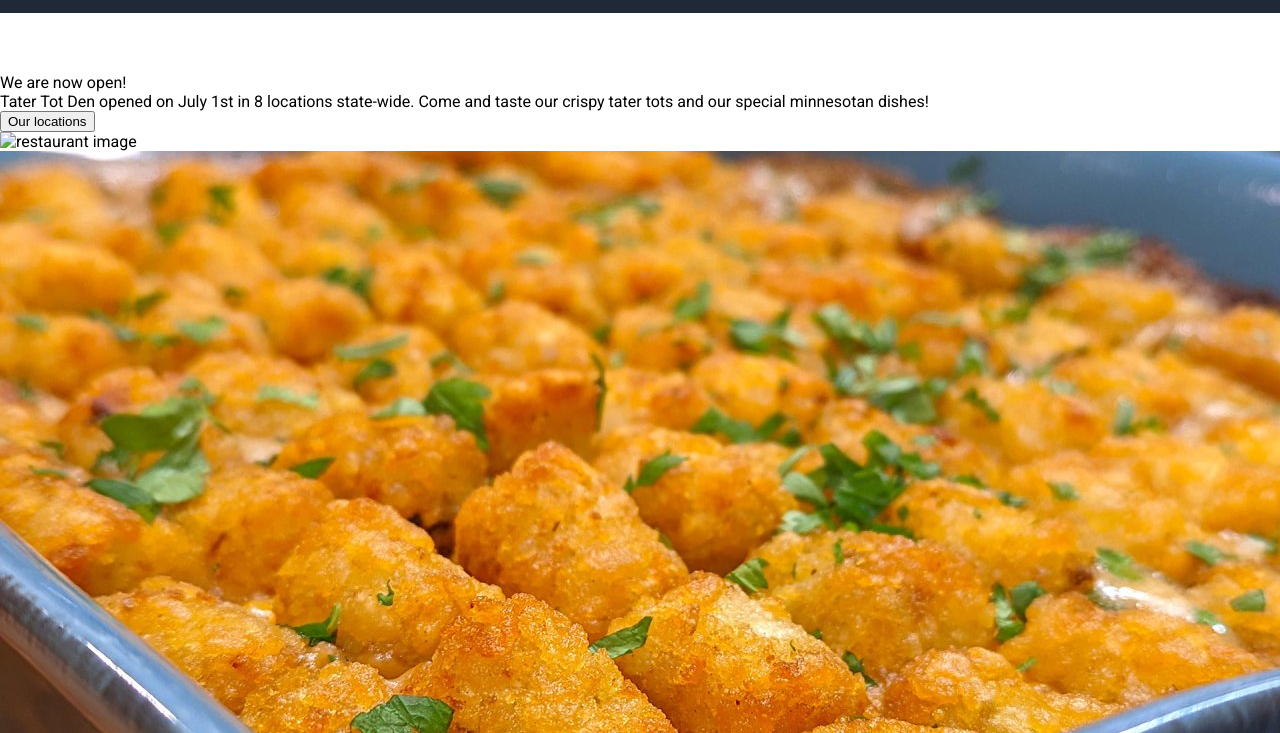
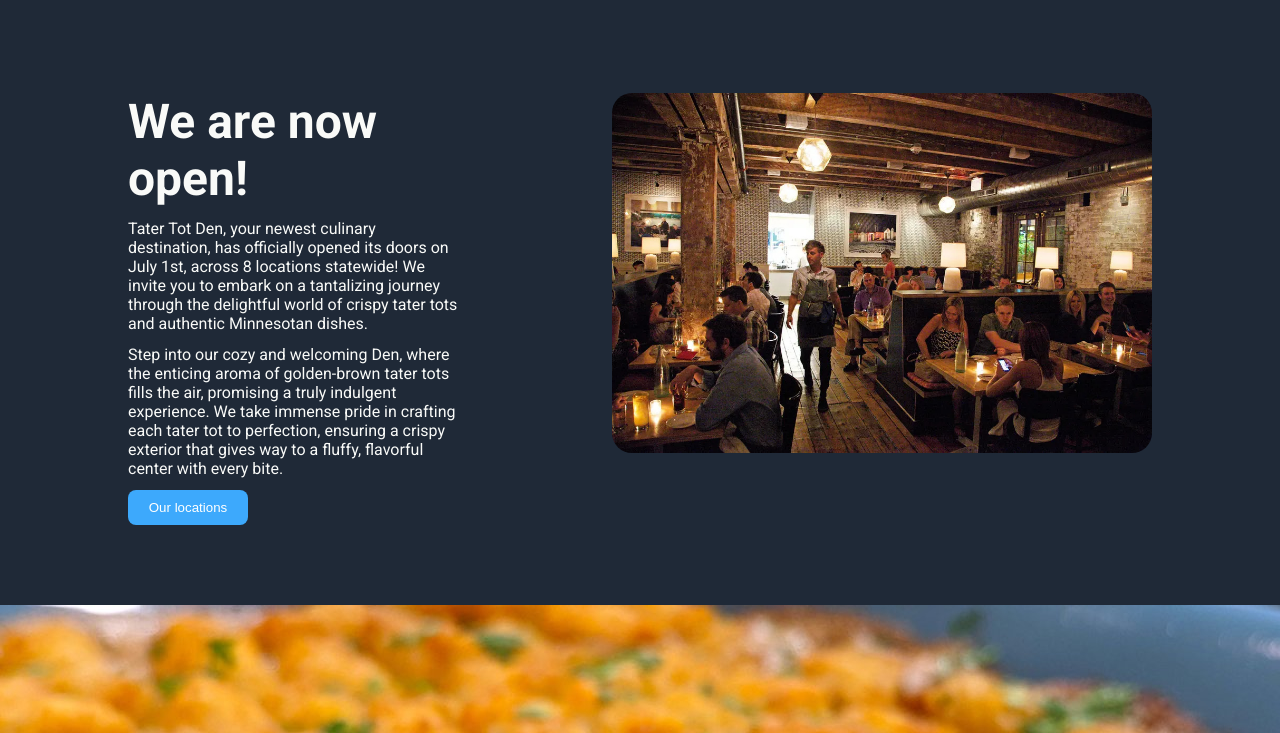
Before and after one commit to DanieleDEOG/css-landing-page, a plain HTML site: page index.html in a window 1280 px wide. Shown: the part 67-800 px from the top of the page. Drawn offline with Linux system fonts and the light colour scheme.

Commit message:
Style first section
Style first section of the landing page, add restaurant.jpg to the first section
modify the text concerning the first section.

```diff
--- a/index.html
+++ b/index.html
@@ -17,10 +17,15 @@
     <div class="first-section">
         <div class="first-section-content">
             <div class="first-section-title">We are now open!</div>
-            <div class="first-section-text">Tater Tot Den opened on July 1st in 8 locations state-wide. Come and taste our crispy tater tots and our special minnesotan dishes!</div>
-            <button class="locations-first-section">Our locations</button>
+            <div class="first-section-text">
+                Tater Tot Den, your newest culinary destination, has officially opened its doors on July 1st, across 8 locations statewide! We invite you to embark on a tantalizing journey through the delightful world of crispy tater tots and authentic Minnesotan dishes.
+            </div>
+            <div class="first-section-text">
+                Step into our cozy and welcoming Den, where the enticing aroma of golden-brown tater tots fills the air, promising a truly indulgent experience. We take immense pride in crafting each tater tot to perfection, ensuring a crispy exterior that gives way to a fluffy, flavorful center with every bite.
+            </div>
+            <button class="first-section-button">Our locations</button>
         </div>
-        <img src="" alt="restaurant image">
+        <img src="images/restaurant.jpg" alt="restaurant image">
     </div>
     <div class="second-section">
         <div class="second-section-title"></div>
--- a/style.css
+++ b/style.css
@@ -14,7 +14,6 @@ header {
     font-size: 16px;
     padding: 16px 10%;
     gap: 16px;
-    margin-bottom: 60px;
     background-color: #1F2937;
     color: #F9FAF8;
 }
@@ -26,3 +25,40 @@ header {
 .menu {
     margin-left: auto;
 }
+
+.first-section {
+    display: flex;
+    padding: 80px 10%;
+    background-color: #1F2937;
+    color: #F9FAF8;
+    gap: 150px;
+}
+
+.first-section-content {
+    display: flex;
+    flex-direction: column;
+    gap: 12px;
+}
+
+.first-section-title {
+    font-size: 48px;
+    font-weight: bold;
+}
+
+.first-section-text {
+    font-size: 16px;
+}
+
+.first-section-button {
+    width: 120px;
+    padding: 10px;
+    border-radius: 8px;
+    background-color: #3da9fc;
+    color: #fffffe;
+    border: none;
+}
+
+.first-section img {
+    height: 360px;
+    border-radius: 20px;
+}
```
Also changed, not shown: images/restaurant.jpg (added).
